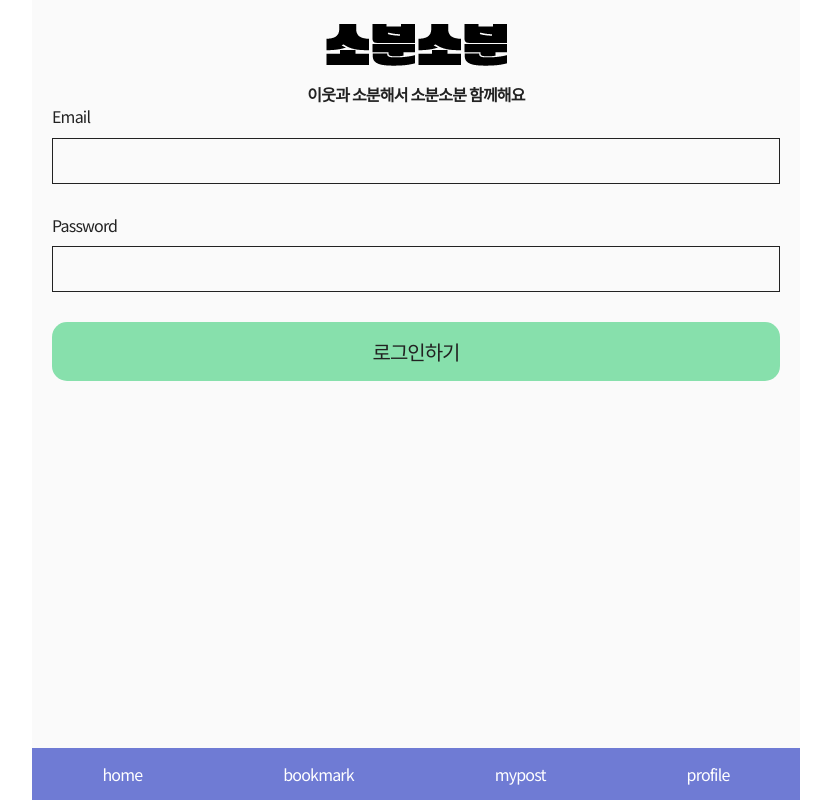
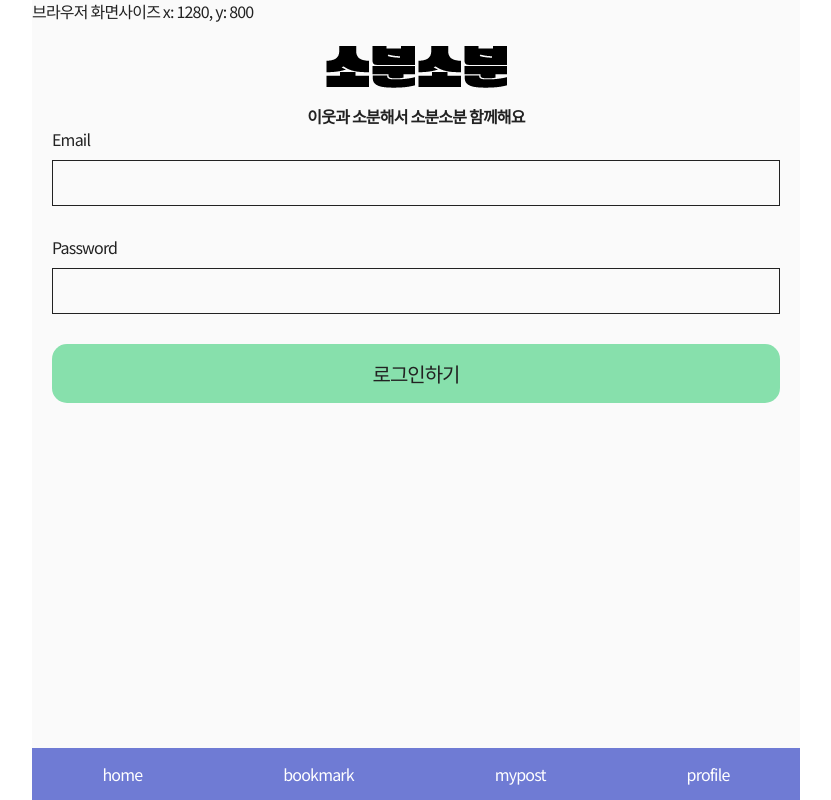
Before and after one commit to SobunSobun/SobunSobun-FrontEnd, a React (Create React App) app: page /login in a window 1280 px wide. Shown: the whole page, without its empty margins (224-1055 px from the left). Built offline with nearby package versions, Linux system fonts and the light colour scheme.

Commit message:
feat: lodash 추가

```diff
--- a/package.json
+++ b/package.json
@@ -33,6 +33,7 @@
     "@testing-library/user-event": "^13.2.1",
     "axios": "^0.27.2",
     "classnames": "^2.3.1",
+    "lodash": "^4.17.21",
     "react": "^18.1.0",
     "react-dom": "^18.1.0",
     "react-hook-form": "^7.38.0",
--- a/src/components/Layout/index.tsx
+++ b/src/components/Layout/index.tsx
@@ -1,13 +1,31 @@
+import { useState, useEffect } from 'react'
 import { Outlet } from 'react-router-dom'
+import { debounce } from 'lodash'
 
 import GNB from '../GNB'
 import styles from './layout.module.scss'
 
 const Layout = () => {
+  const [innerHeight, setInnerHeight] = useState<number>()
+  const handleResize = debounce(() => {
+    console.log(`브라우저 화면 사이즈 y:${window.innerHeight}`)
+    setInnerHeight(window.innerHeight)
+  }, 1000)
+
+  useEffect(() => {
+    window.addEventListener('resize', handleResize)
+    return () => {
+      window.removeEventListener('resize', handleResize)
+    }
+  }, [])
+
   return (
     <main className={styles.layout}>
       <div className={styles.container}>
         <div className={styles.inner}>
+          <p>
+            브라우저 화면사이즈 x: {window.innerWidth}, y: {window.innerHeight}
+          </p>
           <Outlet />
         </div>
         <GNB />
--- a/src/routes/routes.module.scss
+++ b/src/routes/routes.module.scss
@@ -1,7 +1,8 @@
 @use '/src/styles/constants/colors';
 
 .app {
-  display: flex;
-  align-items: center;
-  justify-content: center;
+  width: 100%;
+  min-width: 280px;
+  min-height: 100%;
+  margin: 0 auto;
 }
```
